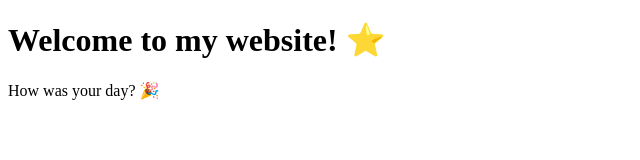
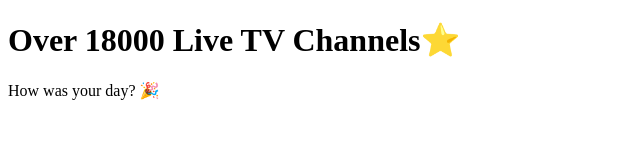
Before and after one commit to eMikey/Schmeggs, a plain HTML site: page index.html in a window 1280 px wide. Shown: the whole page, without its empty margins (0-640 px from the left). Drawn offline with Linux system fonts and the light colour scheme.

Commit message:
Update index.html

```diff
--- a/index.html
+++ b/index.html
@@ -1,10 +1,10 @@
 <!DOCTYPE html>
 <html>
    <head>
-      <title>My Cool Website</title>
+      <title>Stop Paying for Apps!!!</title>
    </head>
    <body>
-      <h1>Welcome to my website! ⭐️</h1>
+      <h1>Over 18000 Live TV Channels⭐️</h1>
       <p>How was your day? 🎉</p>
    </body>
 </html>
```
